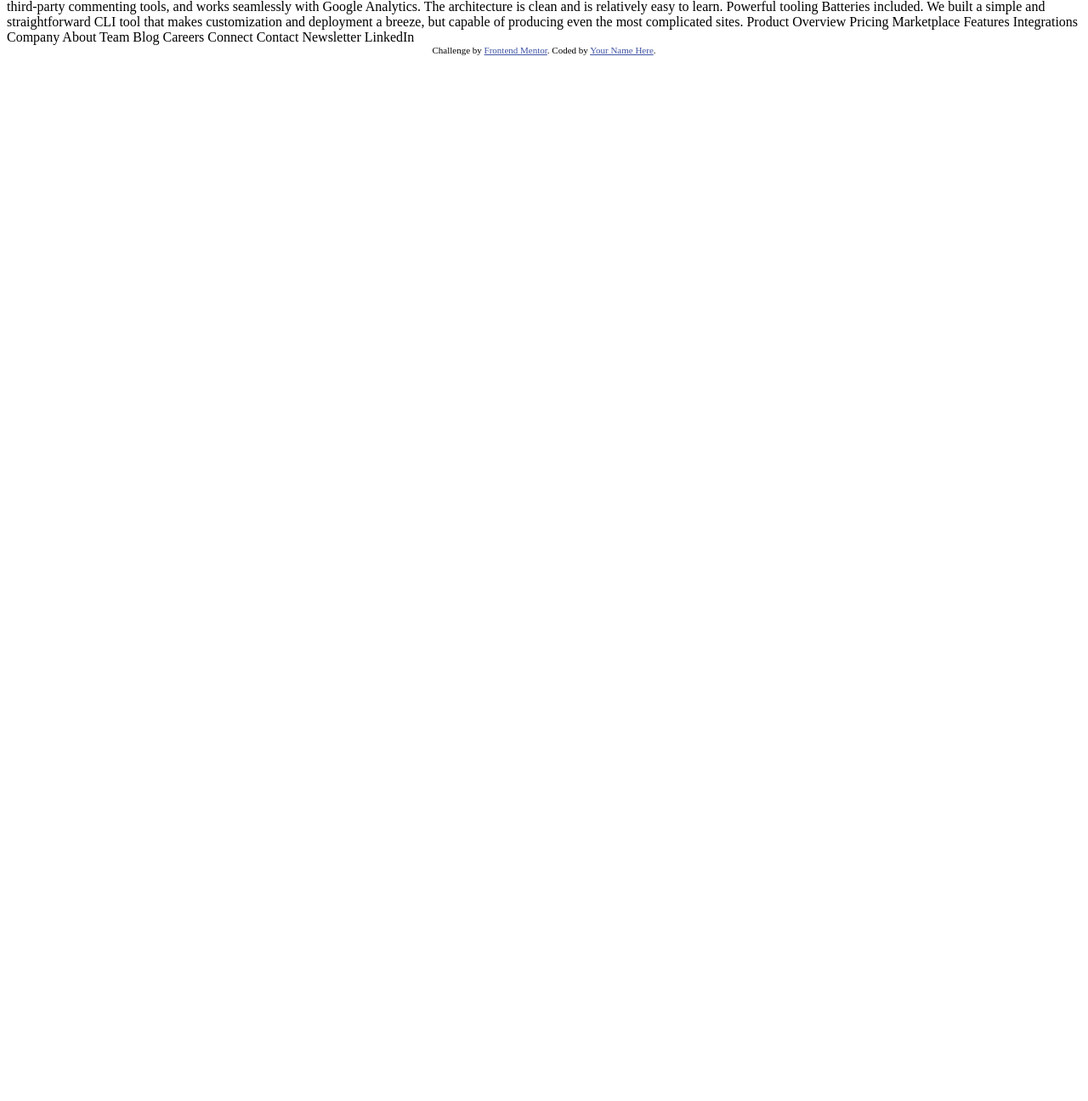
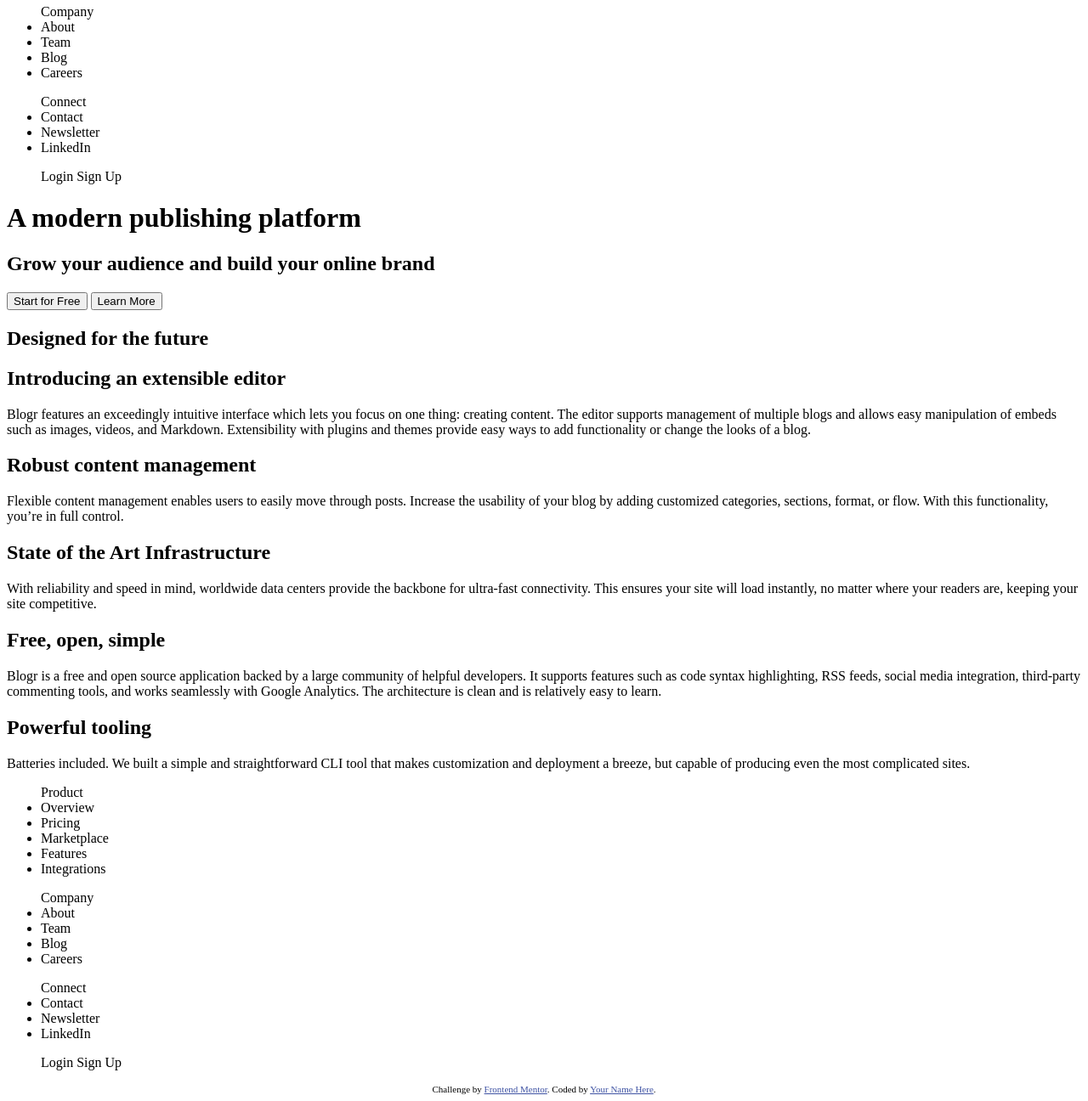
Before and after one commit to ceelogre/blogr-landing-page-main, a plain HTML site: page index.html in a window 1280 px wide. Shown: the part 135-1431 px from the top of the page at 85% size. Before the commit the page ends 800 px from the top, so only its background shows below. Drawn offline with Linux system fonts and the light colour scheme.

Commit message:
homepage mobile layout

```diff
--- a/index.html
+++ b/index.html
@@ -15,81 +15,105 @@
   </style>
 </head>
 <body>
+  <ul>
   Product
 
-  Overview
-  Pricing
-  Marketplace
-  Features
-  Integrations
+  <li>Overview</li>
+  <li>Pricing</li>
+  <li>Marketplace</li>
+  <li>Features</li>
+  <li>Integrations</li>
+</ul>
+<ul>
 
   Company
 
-  About
-  Team
-  Blog
-  Careers
+  <li>About</li>
+  <li>Team</li>
+  <li>Blog</li>
+  <li>Careers
+
+</ul>
+<ul>
 
   Connect
 
-  Contact
-  Newsletter
-  LinkedIn
+  <li>Contact</li>
+  <li>Newsletter</li>
+  <li>LinkedIn</li>
+
+</ul>
+
+<ul>
 
   Login
   Sign Up
+</ul>
 
-  A modern publishing platform
-  Grow your audience and build your online brand
+  <h1>A modern publishing platform</h1>
+  <h2>Grow your audience and build your online brand</h2>
 
-  Start for Free
-  Learn More
+  <button> Start for Free</button>
+  <button>Learn More</button>
 
-  Designed for the future
+  <h2>Designed for the future</h2>
 
-  Introducing an extensible editor
-  Blogr features an exceedingly intuitive interface which lets you focus on one thing: creating content.
+  <h2>Introducing an extensible editor</h2>
+  <p>Blogr features an exceedingly intuitive interface which lets you focus on one thing: creating content.
   The editor supports management of multiple blogs and allows easy manipulation of embeds such as images,
   videos, and Markdown. Extensibility with plugins and themes provide easy ways to add functionality or
-  change the looks of a blog.
+  change the looks of a blog.</p>
 
-  Robust content management
-  Flexible content management enables users to easily move through posts. Increase the usability of your blog
-  by adding customized categories, sections, format, or flow. With this functionality, you’re in full control.
+  <h2>Robust content management</h2>
+  <p>Flexible content management enables users to easily move through posts. Increase the usability of your blog
+  by adding customized categories, sections, format, or flow. With this functionality, you’re in full control.</p>
 
-  State of the Art Infrastructure
-  With reliability and speed in mind, worldwide data centers provide the backbone for ultra-fast connectivity.
-  This ensures your site will load instantly, no matter where your readers are, keeping your site competitive.
+  <h2>State of the Art Infrastructure</h2>
+  <p>With reliability and speed in mind, worldwide data centers provide the backbone for ultra-fast connectivity.
+  This ensures your site will load instantly, no matter where your readers are, keeping your site competitive.</p>
 
-  Free, open, simple
-  Blogr is a free and open source application backed by a large community of helpful developers. It supports
+  <h2>Free, open, simple</h2>
+  <p>Blogr is a free and open source application backed by a large community of helpful developers. It supports
   features such as code syntax highlighting, RSS feeds, social media integration, third-party commenting tools,
-  and works seamlessly with Google Analytics. The architecture is clean and is relatively easy to learn.
+  and works seamlessly with Google Analytics. The architecture is clean and is relatively easy to learn.</p>
 
-  Powerful tooling
-  Batteries included. We built a simple and straightforward CLI tool that makes customization and deployment a breeze, but
-  capable of producing even the most complicated sites.
-
+  <h2>Powerful tooling</h2>
+  <p>Batteries included. We built a simple and straightforward CLI tool that makes customization and deployment a breeze, but
+  capable of producing even the most complicated sites.</p>
+ <ul>
   Product
 
-  Overview
-  Pricing
-  Marketplace
-  Features
-  Integrations
+  <li>Overview</li>
+  <li>Pricing</li>
+  <li>Marketplace</li>
+  <li>Features</li>
+  <li>Integrations</li>
+</ul>
+<ul>
 
   Company
 
-  About
-  Team
-  Blog
-  Careers
+  <li>About</li>
+  <li>Team</li>
+  <li>Blog</li>
+  <li>Careers
+
+</ul>
+<ul>
 
   Connect
 
-  Contact
-  Newsletter
-  LinkedIn
+  <li>Contact</li>
+  <li>Newsletter</li>
+  <li>LinkedIn</li>
+
+</ul>
+
+<ul>
+
+  Login
+  Sign Up
+</ul>
 
   <div class="attribution">
     Challenge by <a href="https://www.frontendmentor.io?ref=challenge" target="_blank">Frontend Mentor</a>.
```
